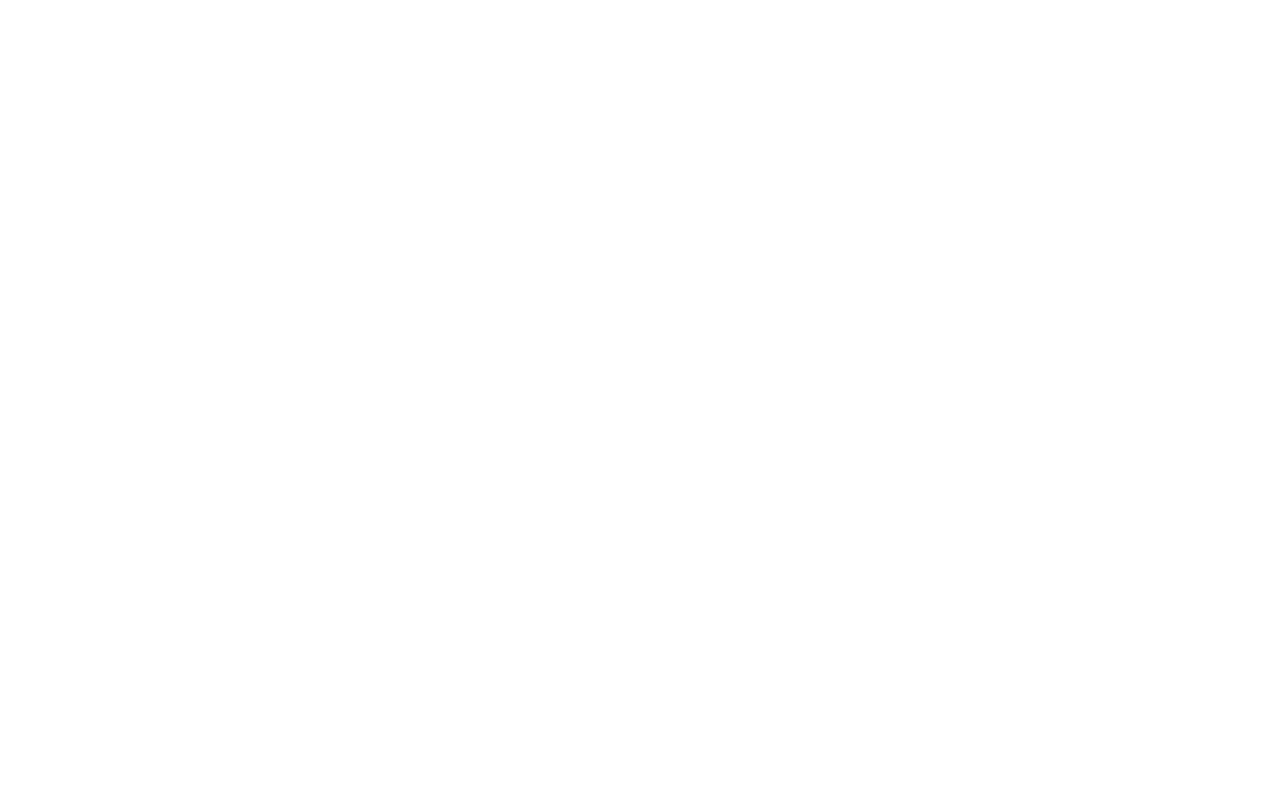
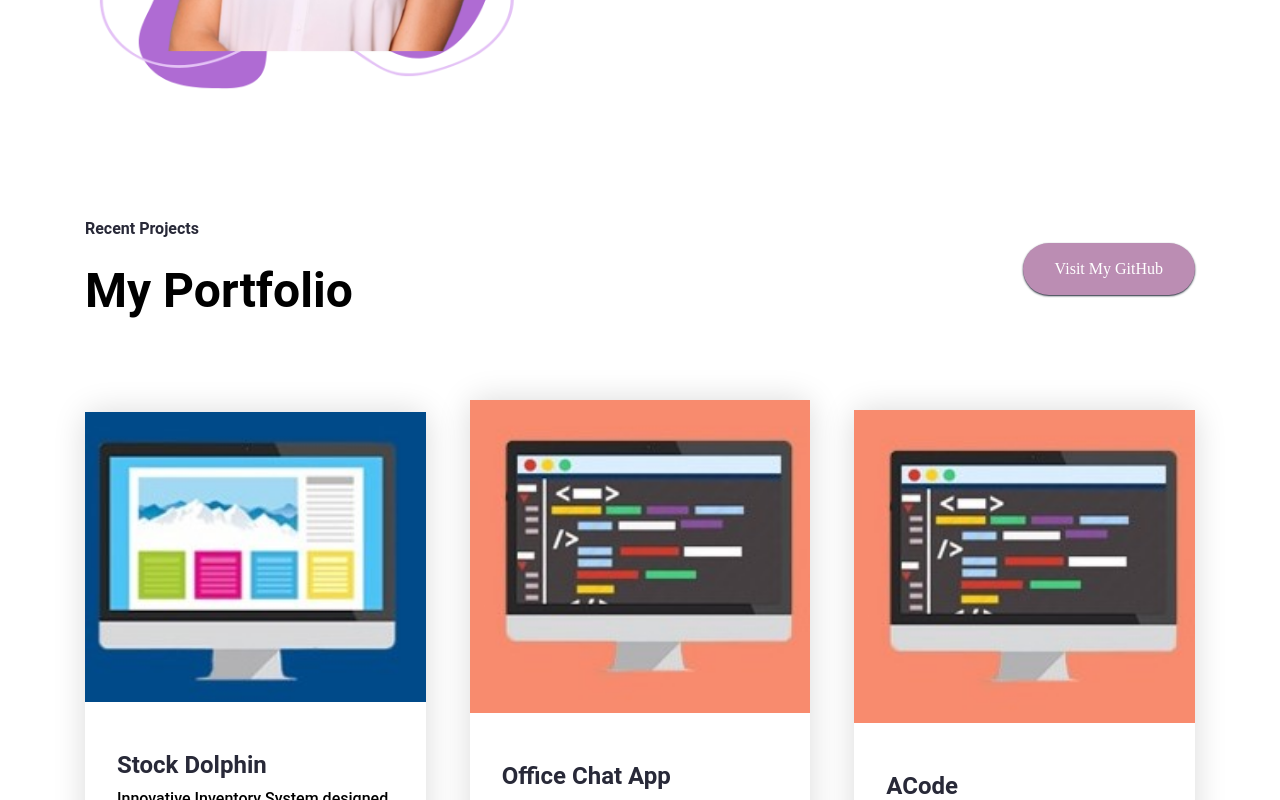
Before and after one commit to aang3la/portfolio-website, a React (Create React App) app: page / in a window 1280 px wide. Shown: the part 2000-2800 px from the top of the page. Before the commit the page ends 1786 px from the top, so only its background shows below. Built offline with nearby package versions, Linux system fonts and the light colour scheme.

Commit message:
about / portfolio part

```diff
--- a/src/App.css
+++ b/src/App.css
@@ -20,7 +20,7 @@
   --primary: #af6bd3;
   --heading-color: #282938;
   --bg-shade: #f5fcff;
-  --github: #e62872;
+  --github: #bb8db3;
   --darkblue: #1c1e53;
   --black: #000000;
   --white: #ffffff;
@@ -246,7 +246,7 @@
 /* Skills section */
 .skills-section {
   display: flex;
-  padding: 150px 85px;
+  padding: 50px 85px;
   flex-direction: column;
   justify-content: center;
   align-items: flex-start;
@@ -257,7 +257,7 @@
   color: var(--heading-color);
   font-size: 50px;
   font-weight: 700;
-  line-height: 77px;
+  line-height: 95px;
 }
 
 .skills-section-container {
@@ -321,3 +321,103 @@
   font-weight: 400;
   line-height: 32px;
 }
+
+/* About section */
+.about-section {
+  display: grid;
+  padding: 10px 85px;
+  align-items: center;
+  gap: 115px;
+  grid-template-columns: repeat(2, 1fr);
+}
+
+.about-section-img {
+  width: 100%;
+  height: 100%;
+}
+
+/* Portfolio section */
+.portfolio-section {
+  display: flex;
+  padding: 100px 85px;
+  flex-direction: column;
+  align-items: flex-start;
+  gap: 80px;
+}
+
+.portfolio-container-box {
+  display: flex;
+  justify-content: space-between;
+  align-items: center;
+  width: 100%;
+}
+
+.portfolio-container {
+  display: flex;
+  flex-direction: column;
+  align-items: flex-start;
+  gap: 21px;
+}
+
+.portfolio-section-container {
+  display: flex;
+  flex-direction: row;
+  align-items: center;
+  justify-content: center;
+  gap: 44px;
+  width: 100%;
+}
+
+.portfolio-section-img {
+  border-radius: 8px;
+  width: 100%;
+}
+
+.portfolio-section-img > img {
+  width: 100%;
+}
+
+.portfolio-section-card {
+  display: flex;
+  flex-direction: column;
+  align-items: flex-start;
+  gap: 10px;
+  flex: 1 0 0;
+  background: #fff;
+  box-shadow: 0 0 32px 0 rgba(0, 0, 0, 0.15);
+  cursor: pointer;
+  border-top-left-radius: 12px;
+  border-top-right-radius: 12px;
+}
+
+.portfolio-section-card-content {
+  display: flex;
+  padding: 32px;
+  flex-direction: column;
+  align-items: flex-start;
+  gap: 32px;
+  align-self: stretch;
+}
+
+.portfolio-section-title {
+  color: var(--heading-color);
+  padding-bottom: 7px;
+}
+
+.portfolio-section-description {
+  font-size: 16px;
+  font-weight: 500;
+}
+
+.portfolio-link {
+  text-decoration: none;
+  display: flex;
+  gap: 16px;
+  border-bottom: 1.6px solid var(--primary);
+  padding-bottom: 10.6px;
+  font-weight: 600;
+}
+
+.portfolio-section-card:hover path {
+  stroke: var(--github);
+}
--- a/src/Pages/Home/AboutMe.jsx
+++ b/src/Pages/Home/AboutMe.jsx
@@ -0,0 +1,21 @@
+
+const AboutMe = () => {
+  return (
+    <section id="AboutMe" className="about-section">
+        <div className="about-section-img">
+            <img src="./img/about-me.png" alt="about-me" width={500} height={500} />
+        </div>
+        <div className="hero-section-content-box about-section-box">
+            <div className="hero-section-content">
+                <h1 className="skills-section-heading">
+                    About Me
+                </h1>
+                <p className="hero-section-description">Lorem ipsum dolor, sit amet consectetur adipisicing elit. Ea, quod. Unde iure ratione placeat consequuntur recusandae eaque voluptas ad eveniet velit nulla, nemo neque, soluta optio quaerat ducimus in porro?</p>
+                <p className="hero-section-description">Lorem ipsum dolor, sit amet consectetur adipisicing elit. Ea, quod. Unde iure ratione placeat consequuntur recusandae eaque voluptas ad eveniet velit nulla, nemo neque, soluta optio quaerat ducimus in porro?</p>
+            </div>
+        </div>
+    </section>
+  )
+}
+
+export default AboutMe;
--- a/src/Pages/Home/Homescreen/index.jsx
+++ b/src/Pages/Home/Homescreen/index.jsx
@@ -1,4 +1,6 @@
+import AboutMe from "../AboutMe";
 import HeroSection from "../HeroSection";
+import Portfolio from "../Portfolio";
 import Skills from "../Skills";
 
 const Home = () => {
@@ -6,6 +8,8 @@
     <>
         <HeroSection />
         <Skills />
+        <AboutMe />
+        <Portfolio />
     </>
   )
 }
--- a/src/Pages/Home/Navbar.jsx
+++ b/src/Pages/Home/Navbar.jsx
@@ -66,10 +66,10 @@
                 smooth={true}
                 offset={-70}
                 duration={500}
-                to="MyPortfolio"
+                to="AboutMe"
                 className="navbar-content"
               >
-                Portfolio
+                About Me
               </Link>
             </li>
             <li>
@@ -80,10 +80,10 @@
                 smooth={true}
                 offset={-70}
                 duration={500}
-                to="AboutMe"
+                to="MyPortfolio"
                 className="navbar-content"
               >
-                About Me
+                Portfolio
               </Link>
             </li>
           </ul>
--- a/src/Pages/Home/Portfolio.jsx
+++ b/src/Pages/Home/Portfolio.jsx
@@ -0,0 +1,52 @@
+import data from "../../data/index.json";
+
+const Portfolio = () => {
+  return (
+    <section className="portfolio-section" id="MyPortfolio">
+      <div className="portfolio-container-box">
+        <div className="portfolio-container">
+          <p className="sub-title">Recent Projects</p>
+          <h2 className="section-heading">My Portfolio</h2>
+        </div>
+        <div>
+          <button className="btn btn-github">Visit My GitHub</button>
+        </div>
+      </div>
+      <div className="portfolio-section-container">
+        {data.portfolio.map((item, i) => (
+          <div key={i} className="portfolio-section-card">
+            <div className="portfolio-section-img">
+              <img src={item.source} alt="Placeholder" />
+            </div>
+            <div className="portfolio-section-card-content">
+              <div>
+                <h3 className="portfolio-section-title">{item.title}</h3>
+                <p className="portfolio-section-description">{item.description}</p>
+              </div>
+              <p className="text-sm portfolio-link">
+                  {item.link}
+                  <svg
+                    xmlns="http://www.w3.org/2000/svg"
+                    width="16"
+                    height="16"
+                    viewBox="0 0 20 19"
+                    fill="none"
+                  >
+                    <path
+                      d="M4.66667 1.66675H18V15.0001M18 1.66675L2 17.6667L18 1.66675Z"
+                      stroke="currentColor"
+                      stroke-width="2.66667"
+                      stroke-linecap="round"
+                      stroke-linejoin="round"
+                    />
+                  </svg>
+                </p>
+            </div>
+          </div>
+        ))}
+      </div>
+    </section>
+  );
+};
+
+export default Portfolio;
--- a/src/Pages/Home/Skills.jsx
+++ b/src/Pages/Home/Skills.jsx
@@ -4,7 +4,6 @@
   return (
     <section className="skills-section" id="mySkills">
         <div className="portfolio-container">
-            <p className="section-title">My Skills</p>
             <h2 className="skills-section-heading">My Expertise</h2>
             <div className="skills-section-container">
                 {data.skills.map((item, i) => (
--- a/src/data/index.json
+++ b/src/data/index.json
@@ -18,5 +18,28 @@
             "title": "Marketing",
             "description": "Lorem ipsum dolor sit amet, consectetur adipiscing elit. Suspendisse varius eim in eros elementum tristique"
         }
+    ],
+    "portfolio": [
+        {
+            "id": "1",
+            "source": "./img/front-end.jpeg",
+            "title": "Stock Dolphin",
+            "description": "Innovative Inventory System designed to revolutionize the way offices manage and stock their supplies.",
+            "link": "View in Github"
+        },
+        {
+            "id": "2",
+            "source": "./img/back-end.jpeg",
+            "title": "Office Chat App",
+            "description": "Server-side social media application where people can write posts and share some information.",
+            "link": "View in Github"
+        },
+        {
+            "id": "3",
+            "source": "./img/back-end.jpeg",
+            "title": "ACode",
+            "description": "Official website example for an IT Company created with HTML and CSS.",
+            "link": "View in Github"
+        }
     ]
 }
```
Also changed, not shown: public/img/about-me.png (added).
